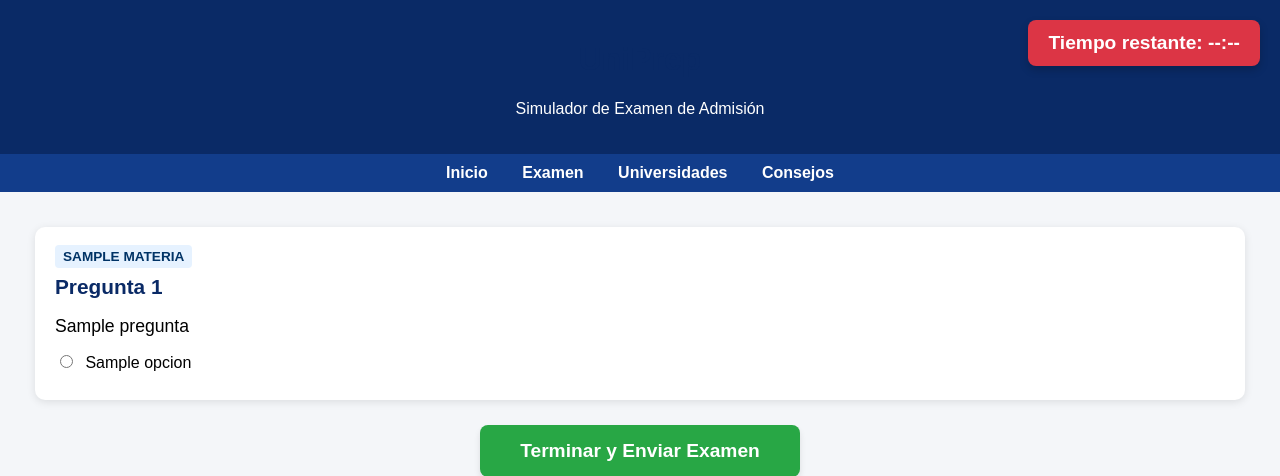
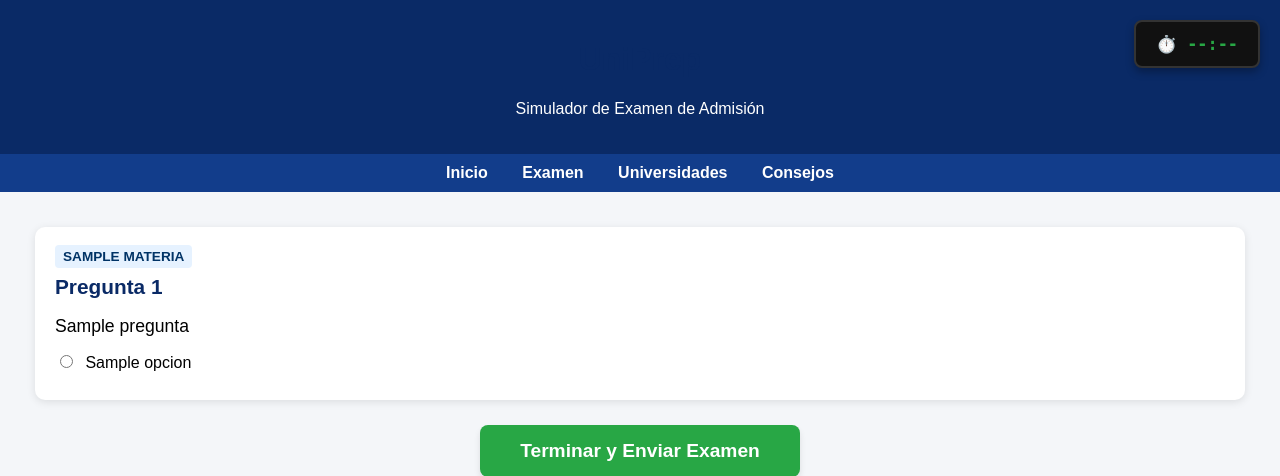
Before and after one commit to eduardoreyesjim8-lgtm/UniPrep, a Flask app: template templates/examen.html in a window 1280 px wide. Shown: the top 476 px of the page. Run offline with Flask 3, Linux system fonts and the light colour scheme; the template is opened without the code that fills it: most values are stand-ins (such as "Sample title", 1, 10 or a date in 2020).

Commit message:
Update examen.html

```diff
--- a/templates/examen.html
+++ b/templates/examen.html
@@ -20,8 +20,8 @@
 </nav>
 
 {% if preguntas %}
-<div id="cronometro" style="position: fixed; top: 20px; right: 20px; background-color: #dc3545; color: white; padding: 12px 20px; font-size: 1.2em; font-weight: bold; border-radius: 8px; box-shadow: 0 4px 8px rgba(0,0,0,0.2); z-index: 1000;">
-    Tiempo restante: <span id="tiempo-reloj">--:--</span>
+<div id="cronometro" style="position: fixed; top: 20px; right: 20px; background-color: #111; color: #28a745; padding: 12px 20px; font-size: 1.3em; font-family: monospace; font-weight: bold; border-radius: 8px; box-shadow: 0 4px 8px rgba(0,0,0,0.3); z-index: 1000; border: 2px solid #333;">
+    ⏱️ <span id="tiempo-reloj">--:--</span>
 </div>
 {% endif %}
 
@@ -65,27 +65,38 @@
     </form>
 
     <script>
-        // Traemos los minutos desde Flask (si no llega nada ponemos 10 por defecto)
+        // Traemos los minutos asignados desde Flask
         let minutosIniciales = {{ tiempo if tiempo else 10 }};
         let tiempoRestante = minutosIniciales * 60; // Convertido a segundos
+
         const displayReloj = document.getElementById('tiempo-reloj');
+        const contenedorCronometro = document.getElementById('cronometro');
         const formulario = document.getElementById('form-examen');
 
         const cuentaRegresiva = setInterval(function() {
             let minutos = Math.floor(tiempoRestante / 60);
             let segundos = tiempoRestante % 60;
 
-            // Formato con ceros a la izquierda (ej: 09:05)
-            segundos = segundos < 10 ? '0' + segundos : segundos;
-            minutos = minutos < 10 ? '0' + minutes : minutos;
+            // Formato con ceros a la izquierda (corregido)
+            let segundosTexto = segundos < 10 ? '0' + segundos : segundos;
+            let minutosTexto = minutos < 10 ? '0' + minutos : minutos;
 
-            displayReloj.textContent = `${minutos}:${segundos}`;
+            displayReloj.textContent = `${minutosTexto}:${segundosTexto}`;
+
+            # Alertas visuales según el tiempo restante
+            if (tiempoRestante <= 60) {
+                // Último minuto: Rojo de advertencia
+                displayReloj.style.color = '#dc3545';
+            } else if (tiempoRestante <= 300) {
+                // Últimos 5 minutos: Amarillo
+                displayReloj.style.color = '#ffc107';
+            }
 
             // Si el tiempo llega a cero
             if (tiempoRestante <= 0) {
                 clearInterval(cuentaRegresiva);
                 alert("¡Se ha agotado el tiempo del examen! Tus respuestas se enviarán automáticamente.");
-                formulario.submit(); // Envía el examen a calificar a fuerza
+                formulario.submit(); // Fuerza el envío del examen
             }
 
             tiempoRestante--;
```
